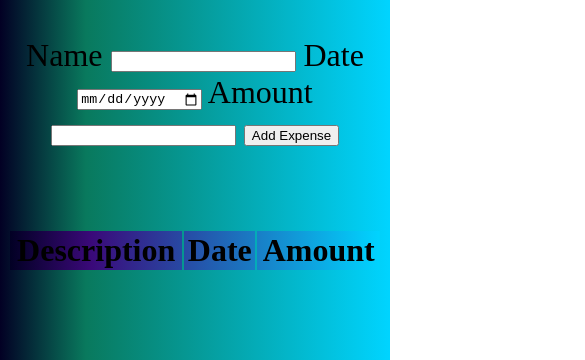
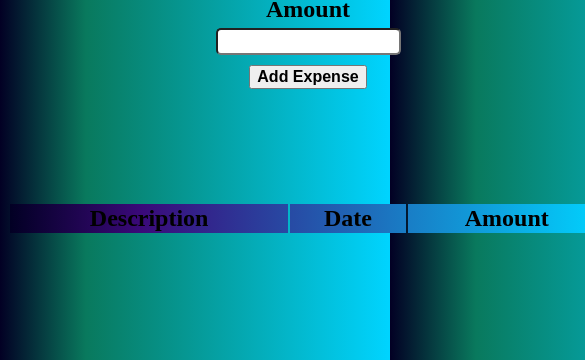
Before and after one commit to Jamie-Andrews1/expense-tracker, a plain HTML site: page index.html in a window 390 px wide. Shown: the part 500-860 px from the top of the page, 585 px wide, since content can reach past the window. Drawn offline with Linux system fonts and the light colour scheme.

Commit message:
update styling

```diff
--- a/index.html
+++ b/index.html
@@ -3,42 +3,14 @@
 <head>
   <meta charset="UTF-8">
   <meta name="viewport" content="width=device-width, initial-scale=1.0">
-  <style>
-    *{
-      box-sizing: border-box;
-    }
-    body{
-      height: 100vh;
-      display: grid;
-      justify-content: top;
-      text-align: center;
-      font-size: 2rem;
-      font-weight: 500;
-      background: rgb(2,0,36);
-background: linear-gradient(90deg, rgba(2,0,36,1) 0%, rgba(9,121,93,1) 22%, rgba(0,212,255,1) 100%);    }
-    thead{
-      background: rgb(2,0,36);
-background: linear-gradient(90deg, rgba(2,0,36,1) 0%, rgba(58,9,121,1) 22%, rgba(0,212,255,1) 100%);    }
-.success, .error {
-      color: white;
-      padding: 5px;
-      margin: 5px 0 15px 0;
-      align-self: center;
-    }
-    .success {
-      background: green;
-    }
-    .error {
-      background: red;
-    }
-  </style>
+  <link rel="stylesheet" href="style.css">
   <title>Expense Tracker</title>
 </head>
 <body>
   <header><h1>Expense Tracker</h1></header>
     <h2>Add A New Item:</h2>
     <form id="ex-form">
-      <label for="name">Name</label>
+      <label for="name">Description</label>
       <input id="name" type="text">
       <label for="date">Date</label>
       <input id="date" type="date" name="date">
--- /dev/null
+++ b/style.css
@@ -0,0 +1,68 @@
+* {
+  box-sizing: border-box;
+}
+body {
+  height: 100vh;
+  display: grid;
+  text-align: center;
+  font-size: clamp(1.5rem, 2.5vw, 4rem);
+  font-weight: 500;
+  background: rgb(2, 0, 36);
+  background: linear-gradient(
+    90deg,
+    rgba(2, 0, 36, 1) 0%,
+    rgba(9, 121, 93, 1) 22%,
+    rgba(0, 212, 255, 1) 100%
+  );
+}
+h1 {
+  margin: 0;
+}
+thead {
+  background: rgb(2, 0, 36);
+  background: linear-gradient(
+    90deg,
+    rgba(2, 0, 36, 1) 0%,
+    rgba(58, 9, 121, 1) 22%,
+    rgba(0, 212, 255, 1) 100%
+  );
+}
+.success,
+.error {
+  color: white;
+  padding: 5px;
+  margin: 5px 0 15px 0;
+  align-self: center;
+}
+.success {
+  background: green;
+}
+.error {
+  background: red;
+}
+form {
+  display: flex;
+  flex-direction: column;
+  align-items: center;
+  min-width: 600px;
+  line-height: 1.6em;
+  margin-bottom: 1rem;
+  font-weight: 600;
+}
+input {
+  border-radius: 5px;
+  max-width: auto;
+  line-height: 1.6em;
+}
+button {
+  font-size: clamp(1rem, 2.5vw, 2rem);
+  font-weight: 600;
+  margin-top: 10px;
+  max-width: 400px;
+}
+#name {
+  width: 80%;
+}
+table {
+  margin-bottom: 20px;
+}
```
